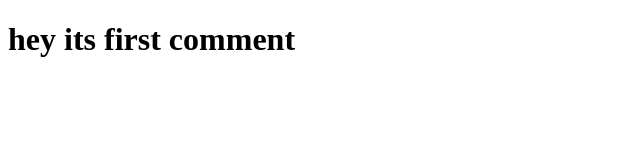
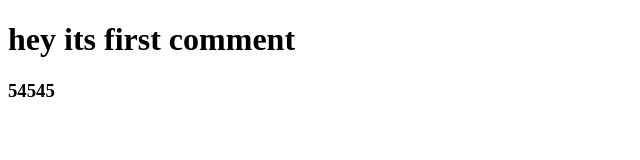
Before and after one commit to hmody-pop/Ice-Cream, a plain HTML site: page index.html in a window 1280 px wide. Shown: the full height of the page, 0-640 px from the left. Drawn offline with Linux system fonts and the light colour scheme.

Commit message:
new commend

```diff
--- a/index.html
+++ b/index.html
@@ -3,9 +3,11 @@
 <head>
     <meta charset="UTF-8">
     <meta name="viewport" content="width=device-width, initial-scale=1.0">
-    <title>Document</title>
+    <title>hello first kapskpd</title>
 </head>
 <body>
    <h1>hey its first comment</h1>
+
+   <h3>54545</h3>
 </body>
 </html>
```
